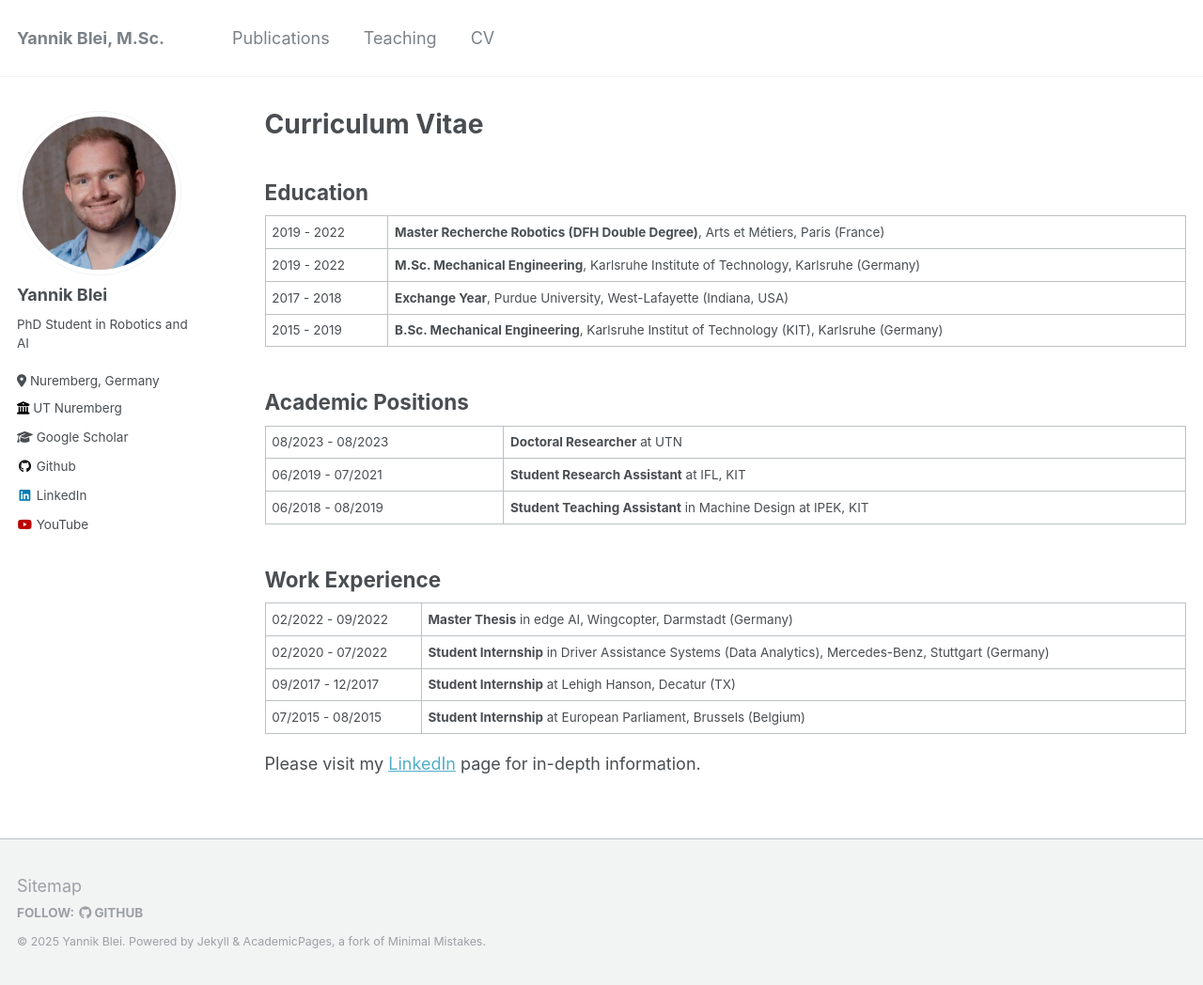
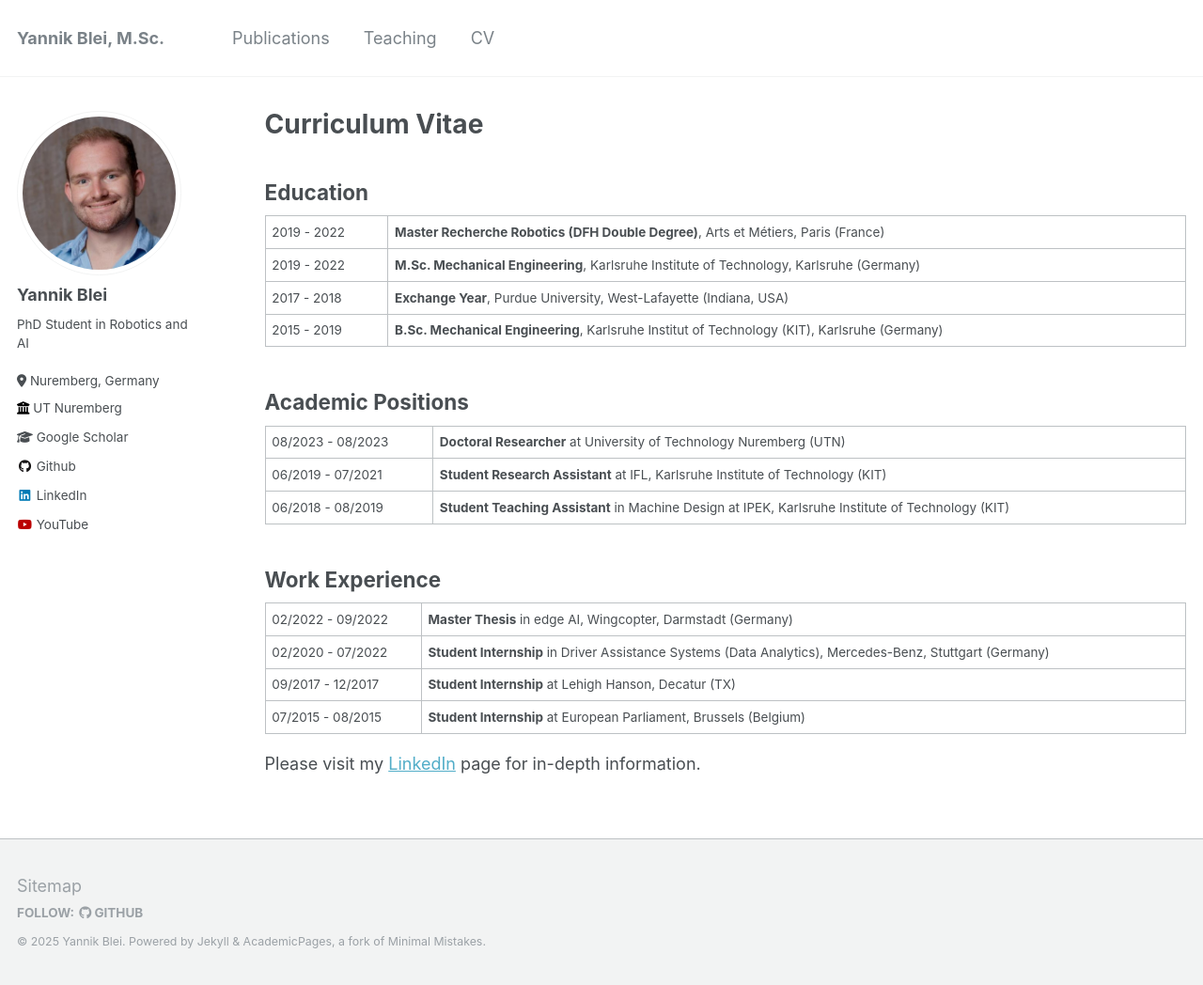
Before and after one commit to yblei/yblei.github.io, a Jekyll site: the page built from _pages/cv.md, in a window 1280 px wide and 1048 px high. Shown: the whole window at 94% size. Built offline with Jekyll 4.4.1, drawn with Linux system fonts in a browser that asks for light colours.

Commit message:
Changed university names

```diff
--- a/_pages/cv.md
+++ b/_pages/cv.md
@@ -20,9 +20,9 @@ redirect_from:
 ## Academic Positions
 
 |--------|--------|
-| 08/2023 - 08/2023 | **Doctoral Researcher** at UTN |
-| 06/2019 - 07/2021 | **Student Research Assistant** at IFL, KIT |
-| 06/2018 - 08/2019 | **Student Teaching Assistant** in Machine Design at IPEK, KIT |
+| 08/2023 - 08/2023 | **Doctoral Researcher** at University of Technology Nuremberg (UTN) |
+| 06/2019 - 07/2021 | **Student Research Assistant** at IFL, Karlsruhe Institute of Technology (KIT) |
+| 06/2018 - 08/2019 | **Student Teaching Assistant** in Machine Design at IPEK, Karlsruhe Institute of Technology (KIT) |
 
 ## Work Experience
 
```
